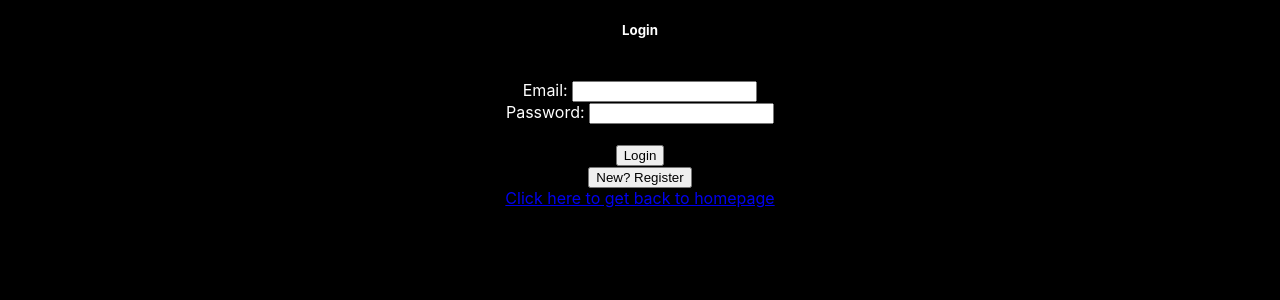
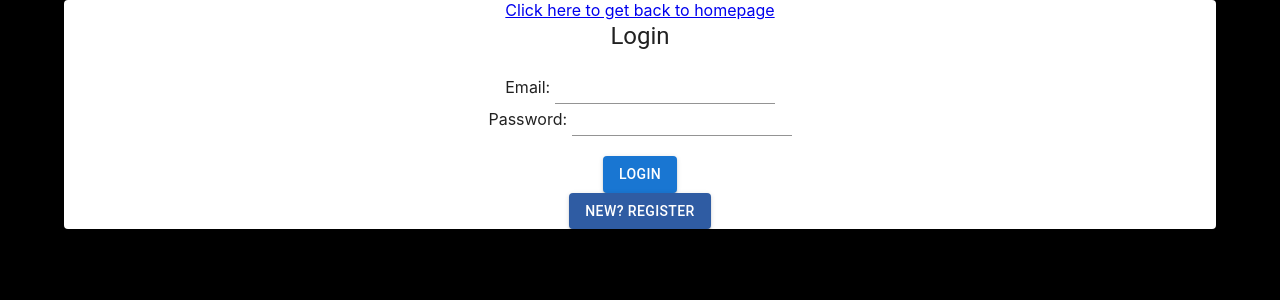
Before and after one commit to HongDucAnhNguyen/Shower-Thoughts-2.0, a React (Create React App) app in the folder client/: page /auth in a window 1280 px wide. Shown: the top 300 px of the page. Built offline with nearby package versions, Linux system fonts and the light colour scheme.

Commit message:
refactored Input and Form styles with material ui.

```diff
--- a/client/package.json
+++ b/client/package.json
@@ -4,6 +4,9 @@
   "private": true,
   "proxy": "http://localhost:5000",
   "dependencies": {
+    "@emotion/react": "^11.10.5",
+    "@emotion/styled": "^11.10.5",
+    "@mui/material": "^5.10.11",
     "@react-three/cannon": "^6.4.0",
     "@react-three/drei": "^9.36.0",
     "@react-three/fiber": "^8.8.10",
--- a/client/src/components/Auth/Auth.js
+++ b/client/src/components/Auth/Auth.js
@@ -2,6 +2,14 @@ import React, { useState } from "react";
 import { login, register } from "../../actions/auth-action";
 import { useDispatch } from "react-redux";
 import { useNavigate } from "react-router-dom";
+import {
+  Button,
+  Container,
+  Grid,
+  Paper,
+  Typography,
+  Input,
+} from "@mui/material";
 const Auth = () => {
   const dispatch = useDispatch();
   const navigate = useNavigate();
@@ -31,76 +39,93 @@ const Auth = () => {
     handleShowPassword();
   };
   return (
-    <div>
-      <h5>{isRegister ? "Register" : "Login"}</h5>
+    <Container>
+      <Paper>
+        <a href="/home">Click here to get back to homepage</a>
+        <Typography variant="h5">
+          {isRegister ? "Register" : "Login"}
+        </Typography>
         <form onSubmit={handleSubmit}>
+          <Grid>
             {isRegister && (
               <>
                 <label>First Name: </label>
-            <input
-              type="text"
+                <Input
+                  required={true}
                   name="firstname"
-              value={formData.firstname}
-              onChange={(e) => {
+                  label="First Name"
+                  handleChange={(e) => {
                     setFormData({ ...formData, firstname: e.target.value });
                   }}
-            />
+                ></Input>
                 <br />
                 <label>Last Name: </label>
-            <input
-              type="text"
+                <Input
+                  required={true}
                   name="lastname"
-              value={formData.lastname}
-              onChange={(e) => {
+                  label="Last Name"
+                  handleChange={(e) => {
                     setFormData({ ...formData, lastname: e.target.value });
                   }}
-            />
+                ></Input>
               </>
             )}
             <br />
             <label>Email: </label>
-        <input
-          type="text"
+            <Input
+              required={true}
               name="email"
-          value={formData.email}
+              label="Email"
               onChange={(e) => {
                 setFormData({ ...formData, email: e.target.value });
               }}
-        />
+            ></Input>
             <br />
             <label>Password: </label>
-        <input
+            <Input
+              required={true}
               type={showPassword ? "text" : "password"}
               name="password"
-          value={formData.password}
               onChange={(e) => {
                 setFormData({ ...formData, password: e.target.value });
               }}
-        />
+              handleShowPassword={handleShowPassword}
+            ></Input>
             <br />
             {isRegister && (
               <>
                 <label>Confirm Password: </label>
-            <input
+                <Input
+                  required
                   type="text"
                   name="confirmpassword"
                   value={formData.confirmPassword}
                   onChange={(e) => {
-                setFormData({ ...formData, confirmPassword: e.target.value });
+                    setFormData({
+                      ...formData,
+                      confirmPassword: e.target.value,
+                    });
                   }}
-            />
+                ></Input>
               </>
             )}
+          </Grid>
           <br />
-        <input type="submit" value={isRegister ? "Register" : "Login"} />
+          <Button type="submit" variant="contained" color="primary">
+            {isRegister ? "Register" : "Login"}
+          </Button>
           <br />
         </form>
-      <button onClick={authOptionsToggler}>
+        <Button
+          variant="contained"
+          style={{ backgroundColor: "#2f5ca3", color: "#FFFFFF" }}
+          onClick={authOptionsToggler}
+        >
           {isRegister ? "Already have an account? Login" : "New? Register"}
-      </button>
+        </Button>
         <br />
-      <a href="/home">Click here to get back to homepage</a>
-    </div>
+      </Paper>
+    </Container>
   );
 };
 
--- a/client/src/components/HomePage/HomePage.js
+++ b/client/src/components/HomePage/HomePage.js
@@ -11,10 +11,10 @@ const HomePage = () => {
   useEffect(() => {
     dispatch(getThoughts());
   }, [dispatch, currentId]);
-
+  const user = JSON.parse(localStorage.getItem("profile"));
   return (
     <>
-      <Navbar/>
+      <Navbar />
 
       <div className="Homepage">
         <h1>Shower Thoughts 2.0</h1>
@@ -25,10 +25,9 @@ const HomePage = () => {
         <div>
           <Form currentId={currentId} setCurrentId={setCurrentId}></Form>
         </div>
-        <br/>
-        <div>
-          <a href="/">Click me</a>
-        </div>
+        <br />
+
+        {!user && <a href="/auth">Login</a>}
       </div>
     </>
   );
--- a/client/src/components/NavBar/Navbar.js
+++ b/client/src/components/NavBar/Navbar.js
@@ -27,7 +27,6 @@ const Navbar = () => {
   return (
     <div>
       <br />
-      <a href="/auth">Login</a>
       {user && (
         <>
           <button onClick={logout}>Log out</button>
--- a/client/src/components/thought.js
+++ b/client/src/components/thought.js
@@ -7,6 +7,7 @@ const Thought = ({ thought, setCurrentId }) => {
     dispatch(deleteThoughts(thought._id));
   };
   const user = JSON.parse(localStorage.getItem("profile"));
+  //users cannot alter other's thoughts
   return (
     <div>
       <h2>created by {thought.name}</h2>
```
Also changed, not shown: 2 other files (tests, documents, lock files or other folders). Lines whose indentation alone changed are shown as unchanged.
